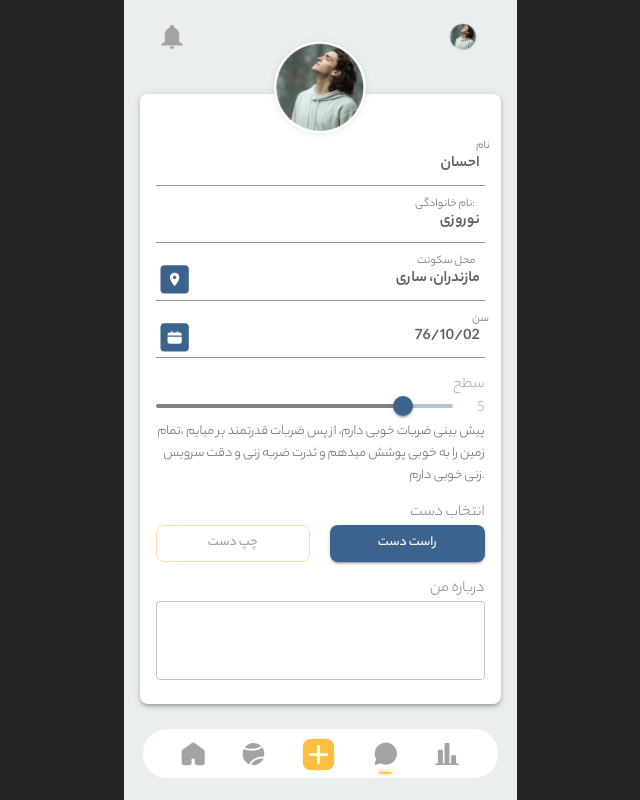
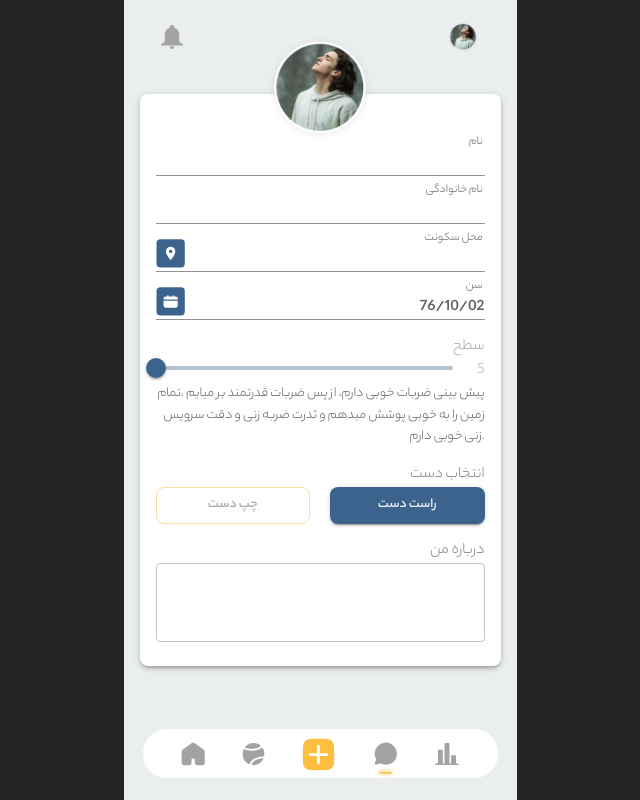
Before and after one commit to nightfury-305244/Court, a React (Vite) app: page /profile/edit in a window 1280 px wide. Shown: the whole page, without its empty margins (320-960 px from the left). Built offline with nearby package versions, Linux system fonts and the light colour scheme; sample sign-in values are in the browser's storage.

Commit message:
change folder

```diff
--- a/src/pages/NewGame.tsx
+++ b/src/pages/match/NewGame.tsx
@@ -1,6 +1,6 @@
 import { Box, Button, Typography, styled } from '@mui/material'
 import { useNavigate } from 'react-router-dom'
-import plusSvg from "../assets/+.svg"
+import plusSvg from "../../assets/+.svg"
 
 const GameTabStyle = styled(Box)(({theme})=> ({
   color: theme.palette.info.light,
--- a/src/pages/NewMatch.tsx
+++ b/src/pages/match/NewMatch.tsx
@@ -1,6 +1,6 @@
 import { Box, Button, Card, Checkbox, FormControl, FormControlLabel, Grid, IconButton, InputAdornment, InputBase, InputLabel, MenuItem, OutlinedInput, Paper, Select, TextField, Typography, styled } from '@mui/material'
-import clock from "../assets/clock.svg"
-import search from "../assets/search.svg"
+import clock from "../../assets/clock.svg"
+import search from "../../assets/search.svg"
 
 const Content = styled(Card)(({theme})=>({
   color: theme.palette.info.main,
--- a/src/pages/EditProfile.tsx
+++ b/src/pages/profile/EditProfile.tsx
@@ -3,31 +3,41 @@ import {
   Avatar, styled, InputAdornment, TextField, Slider, Typography, Button
 } from '@mui/material';
 import { useState } from 'react';
-import pointSVG from "../assets/point.svg"
-import taskSVG from "../assets/task.svg"
-import avatar from '../assets/avatar.png'
+import pointSVG from "../../assets/point.svg"
+import taskSVG from "../../assets/task.svg"
+import avatar from '../../assets/avatar.png'
+import { useAppSelector } from '../../store/hook';
+import { UserState } from './userSlice';
 
 const StyledCardContend = styled(CardContent)(({theme})=> ({
   textAlign: 'center',
   marginTop: "-90px",
   ".field": {
+    marginTop: "25px",
     "label": {
-      right: "-10px",
-      top: "12px",
+      right: "-80px",
+      top: "-17px",
       left: "auto",
       color: theme.palette.secondary.light,
       fontWeight: "400",
       fontSize: "16px",
+      textAlign: "end",
+      width: "100%",
     },
     ".MuiInputBase-root": {
-      padding: '4.8px'
+      padding: '0',
+      margin : 0,
+      ".css-ittuaa-MuiInputAdornment-root": {
+        marginBottom: "15px",
       },
       "input": {
         textAlign: "end",
         color: theme.palette.info.main,
         fontWeight: "600",
         fontSize: "16px",
+        padding: 0
       }
+    },
   },
   ".mSlider": {
     display: 'flex',
@@ -55,6 +65,7 @@ const EditProfile = (_props: Props) => {
     setRating(newValue as number);
   };
 
+  const user: UserState = useAppSelector(({user}) => user);
   return (
     <Box sx={{ p: 2 }}>
       <Card sx={{ borderRadius: '8px', overflow: 'visible', boxShadow: 3}}>
@@ -71,7 +82,7 @@ const EditProfile = (_props: Props) => {
             id="input-with-icon-textfield"
             label="نام"
             fullWidth
-            value='احسان'
+            defaultValue={user.name}
             InputProps={{
               startAdornment: (
                 <InputAdornment position="start">
@@ -83,9 +94,9 @@ const EditProfile = (_props: Props) => {
           <TextField
             className='field'
             id="input-with-icon-textfield"
-            label="نام خانوادگی:"
+            label="نام خانوادگی"
             fullWidth
-            value='نوروزی'
+            defaultValue={user.name}
             InputProps={{
               startAdornment: (
                 <InputAdornment position="start">
@@ -99,7 +110,7 @@ const EditProfile = (_props: Props) => {
             id="input-with-icon-textfield"
             label="محل سکونت"
             fullWidth
-            value="مازندران، ساری"
+            defaultValue={user.city}
             InputProps={{
               startAdornment: (
                 <InputAdornment position="start">
@@ -130,12 +141,12 @@ const EditProfile = (_props: Props) => {
               onChange={handleSlider}
               aria-label="custom thumb label"
               max={6.0}
-              defaultValue={5.0}
+              defaultValue={user.ntrp}
             />
             <Typography ml-2>
             سطح
             <br/>
-            {rating}
+            {user.ntrp ? user.ntrp : rating}
             </Typography>
           </Box>
           <Typography sx={{color: "#606060", fontSize: "14px", lineHeight: "21.7px", textAlign: "right"}}>
--- a/src/store/userSlice.ts
+++ b/src/pages/profile/userSlice.ts
@@ -63,7 +63,7 @@ const userSlice = createSlice({
   initialState,
   reducers: {},
   extraReducers: (builder) => {
-    builder.addCase(getProfile.fulfilled, (state, action) => action.payload);
+    builder.addCase(getProfile.fulfilled, (_state, action) => action.payload);
   },
 });
 
--- a/src/store/rootReducer.ts
+++ b/src/store/rootReducer.ts
@@ -1,5 +1,5 @@
 import { combineReducers, Reducer } from '@reduxjs/toolkit';
-import user from './userSlice';
+import user from '../pages/profile/userSlice';
 import auth from './authSlice'
 
 export type RootState = ReturnType<typeof createReducer>;
```
Also changed, not shown: src/App.tsx (+5 -5 lines), src/pages/match/MyGames.tsx (renamed from src/pages/MyGames.tsx, +9 -9 lines), src/pages/profile/Profile.tsx (renamed from src/pages/Profile.tsx, +5 -5 lines). Lines whose indentation alone changed are shown as unchanged.
